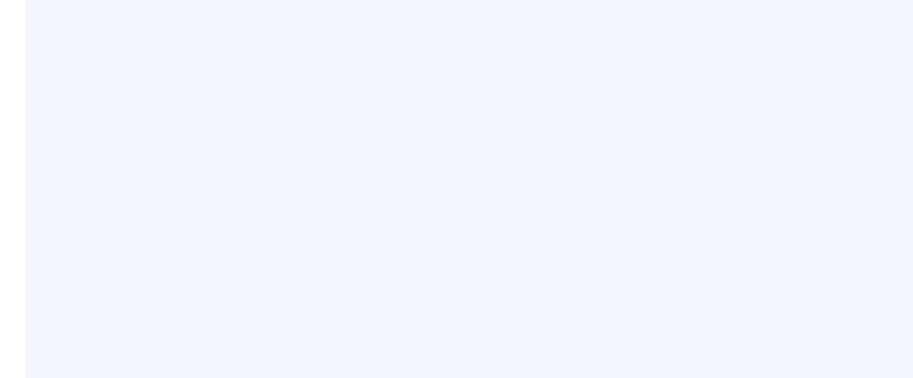
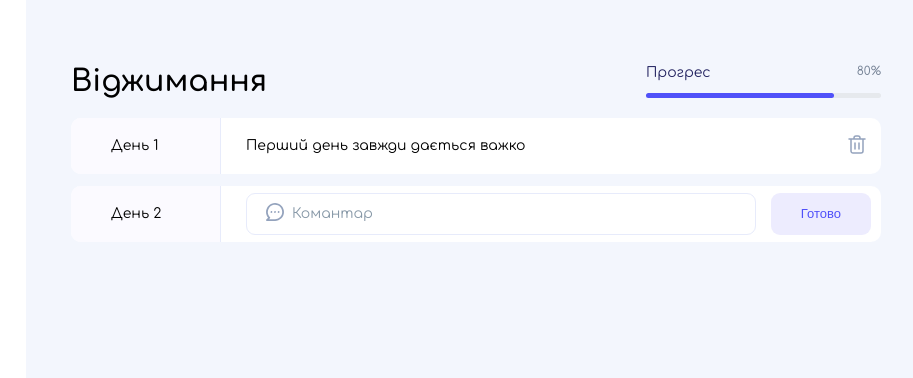
Before and after one commit to djek195/projectTrainingHabits, a plain HTML site: page index.html in a window 1280 px wide. Shown: the full height of the page, 100-1013 px from the left. Drawn offline with Linux system fonts and the light colour scheme.

Commit message:
created content elements and styles

```diff
--- a/index.html
+++ b/index.html
@@ -29,7 +29,35 @@
             </nav>
         </div>
         <div class="content">
-
+            <header>
+                <h1>Віджимання</h1>
+                <div class="progress">
+                    <div class="progress__text">
+                        <div class="progress__name">Прогрес</div>
+                        <div class="progress__percent">80%</div>
+                    </div>
+                    <div class="progress__bar">
+                        <div class="progress__cover-bar"></div>
+                    </div>
+                </div>
+            </header>
+            <main>
+                <div>
+                    <div class="habit">
+                        <div class="habit__day">День 1</div>
+                        <div class="habit__comment">Перший день завжди дається важко</div>
+                        <button class="habit__delate"><img src="images/delete.svg" alt=""></button>
+                    </div>
+                    <div class="habit">
+                        <div class="habit__day">День 2</div>
+                        <form class="habit__form">
+                            <input class="input_icon" type="text" placeholder="Комантар" />
+                            <img class="input__icon" src="images/comment.svg" alt="comment icon">
+                            <button class="button">Готово</button>
+                        </form>
+                    </div>
+                </div>
+            </main>
         </div>
     </div>
 
--- a/styles/style.css
+++ b/styles/style.css
@@ -5,6 +5,7 @@ body {
   font-family: "Comfortaa", cursive;
   margin: 0;
   background-color: #f3f6fd;
+  font-weight: 400;
 }
 
 .app {
@@ -44,22 +45,22 @@ body {
   cursor: pointer;
 }
 .active {
-    background: #5051F9;
+  background: #5051f9;
 }
-.active img{
-    filter: brightness(0) invert(1);
-    -webkit-filter: brightness(0) invert(1);
+.active img {
+  filter: brightness(0) invert(1);
+  -webkit-filter: brightness(0) invert(1);
 }
 .menu__item:hover {
-    background: #6A6AFB;
+  background: #6a6afb;
 }
-.menu__item:hover img{
-    filter: brightness(0) invert(1);
-    -webkit-filter: brightness(0) invert(1);
+.menu__item:hover img {
+  filter: brightness(0) invert(1);
+  -webkit-filter: brightness(0) invert(1);
 }
 
 .menu__add {
-    background: none;
+  background: none;
   border: 1px solid #cad5ff;
   border-radius: 14px;
   height: 45px;
@@ -67,5 +68,180 @@ body {
   cursor: pointer;
 }
 .menu__add:hover {
-    background: #EFF2FF;
+  background: #eff2ff;
 }
+
+.content {
+  min-width: 900px;
+  padding: 45px;
+}
+
+header {
+  display: flex;
+  justify-content: space-between;
+  align-items: center;
+}
+
+h1 {
+  font-size: 30px;
+  line-height: 33px;
+  color: #000000;
+}
+
+.progress {
+  display: flex;
+  flex-direction: column;
+  gap: 12px;
+  min-width: 235px;
+}
+
+.progress__text {
+  display: flex;
+  justify-content: space-between;
+}
+
+.progress__name {
+  font-size: 14px;
+  line-height: 16px;
+  color: #232360;
+}
+
+.progress__percent {
+  font-size: 12px;
+  line-height: 13px;
+  color: #768396;
+}
+
+.progress__bar {
+  width: 100%;
+  background: #e6e9ed;
+  border-radius: 4px;
+  -webkit-border-radius: 4px;
+  -moz-border-radius: 4px;
+  -ms-border-radius: 4px;
+  -o-border-radius: 4px;
+  height: 5px;
+  position: relative;
+}
+
+.progress__cover-bar {
+  position: absolute;
+  background: #5051f9;
+  width: 80%;
+  height: 5px;
+  border-radius: 4px;
+  -webkit-border-radius: 4px;
+  -moz-border-radius: 4px;
+  -ms-border-radius: 4px;
+  -o-border-radius: 4px;
+}
+
+.main {
+  margin-top: 30px;
+}
+
+.habit {
+  display: flex;
+  background: #ffffff;
+  border-radius: 10px;
+  -webkit-border-radius: 10px;
+  -moz-border-radius: 10px;
+  -ms-border-radius: 10px;
+  -o-border-radius: 10px;
+  align-items: center;
+  margin-bottom: 12px;
+}
+
+.habit__day {
+  background: #fbfaff;
+  border-radius: 10px 0 0 10px;
+  -webkit-border-radius: 10px 0 0 10px;
+  -moz-border-radius: 10px 0 0 10px;
+  -ms-border-radius: 10px 0 0 10px;
+  -o-border-radius: 10px 0 0 10px;
+  border-right: 1px solid #e7ebfb;
+  font-size: 14px;
+  line-height: 16px;
+  padding: 20px 40px;
+  min-width: 150px;
+}
+
+.habit__comment {
+  font-size: 14px;
+  line-height: 16px;
+  padding: 20px 25px;
+}
+
+.habit__delate {
+  margin-left: auto;
+  margin-right: 10px;
+  background: none;
+  border: none;
+  cursor: pointer;
+  border-radius: 5px;
+  -webkit-border-radius: 5px;
+  -moz-border-radius: 5px;
+  -ms-border-radius: 5px;
+  -o-border-radius: 5px;
+  padding: 2px;
+}
+
+.habit__delate:hover {
+  background: #eff2ff;
+}
+
+input {
+  font-family: "Comfortaa", cursive;
+  background: #FFFFFF;
+  border: 1px solid #E7EBFB;
+  border-radius: 9px;
+  -webkit-border-radius: 9px;
+  -moz-border-radius: 9px;
+  -ms-border-radius: 9px;
+  -o-border-radius: 9px;
+  padding: 12px 20px;
+  flex: 1;
+  font-weight: 400;
+  font-size: 14px;
+  line-height: 16px;
+}
+input::placeholder {
+  color: #8899A8;
+}
+
+.habit__form {
+  display: flex;
+  gap: 15px;
+  width: 100%;
+  padding: 0px 10px 0px 25px;
+  position: relative;
+}
+
+.input_icon {
+  padding-left: 45px;
+}
+
+.input__icon {
+  position: absolute;
+  top: 10px;
+  left: 45px;
+}
+
+.button {
+  background: #EDECFE;
+  border-radius: 9px;
+  -webkit-border-radius: 9px;
+  -moz-border-radius: 9px;
+  -ms-border-radius: 9px;
+  -o-border-radius: 9px;
+  border: none;
+  font-size: 13px;
+  line-height: 14px;
+  color: #5051f9;
+  padding: 14px 30px;
+  cursor: pointer;
+}
+
+.button:hover {
+  background: #DCDAFF;
+}
```
Also changed, not shown: images/comment.svg (added), images/delete.svg (added).
